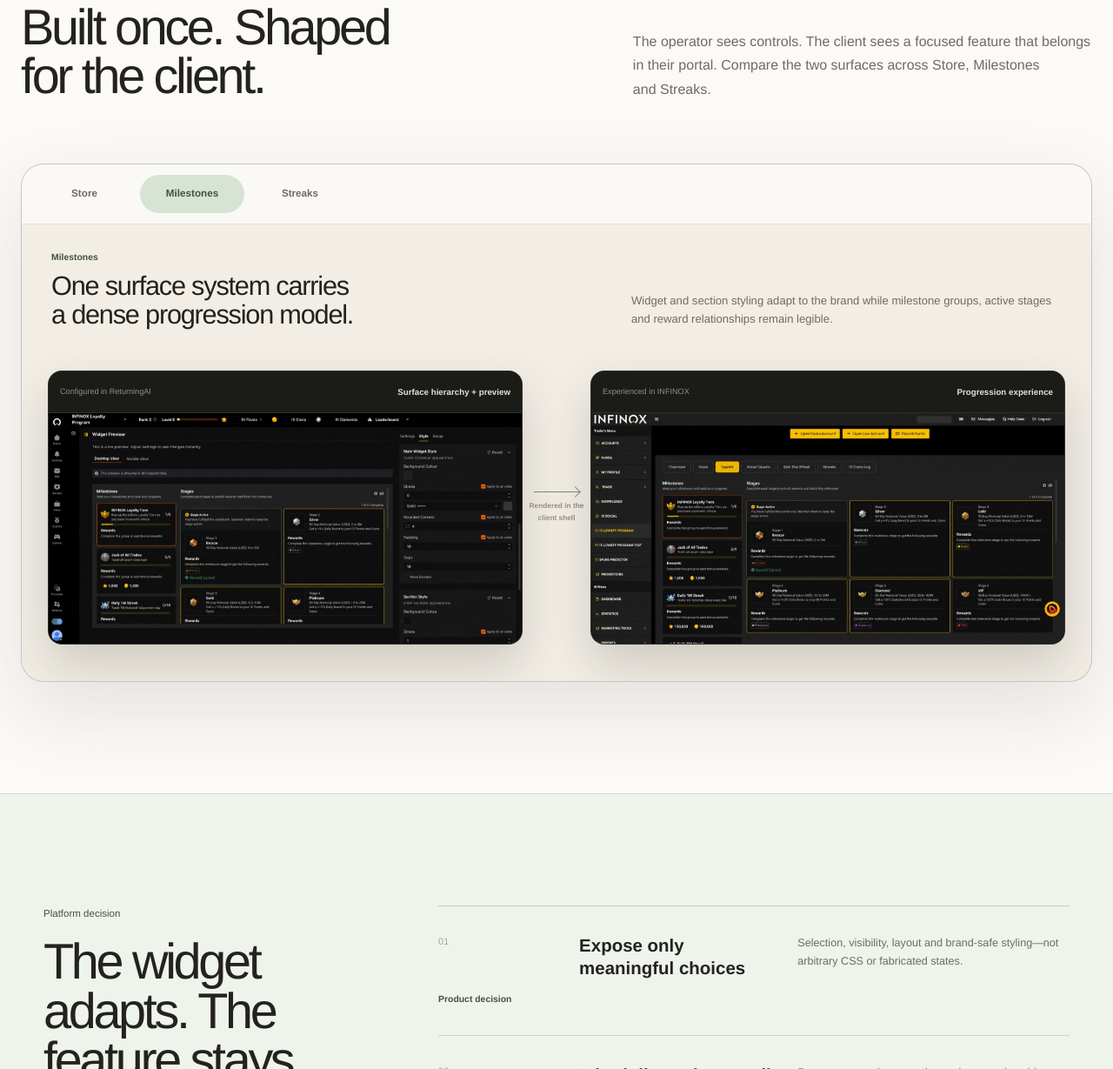
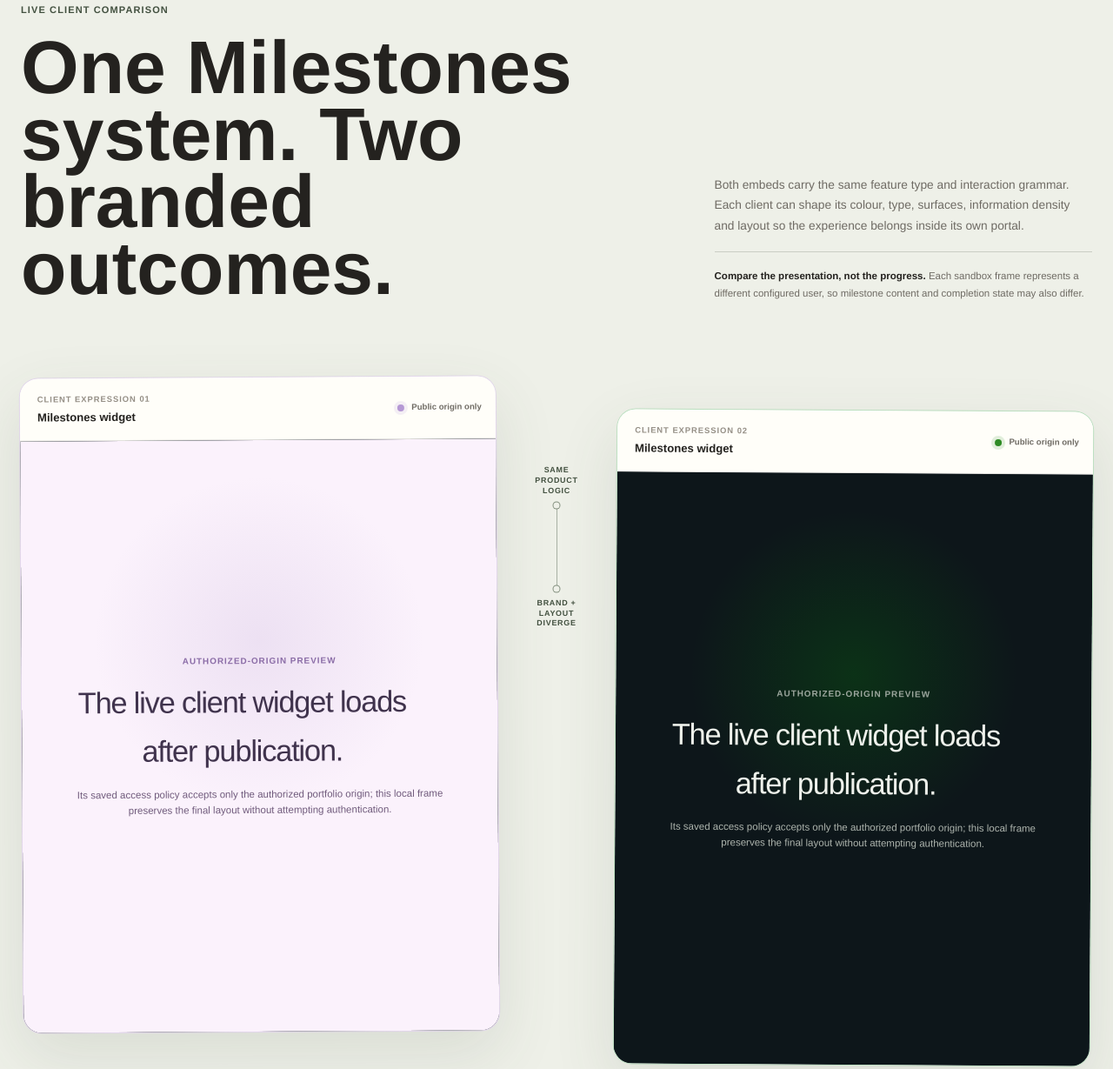
Before and after one commit to hitomisun00/ruitong-portfolio, a plain HTML site: page widgets.html in a window 1280 px wide. Shown: the part 1014-2243 px from the top of the page at 87% size. Drawn offline with Linux system fonts and the light colour scheme.

Commit message:
Compare branded Milestones widgets

```diff
--- /dev/null
+++ b/milestone-widget-compare.css
@@ -0,0 +1,381 @@
+:root {
+  --milestone-widget-height: clamp(680px, 72svh, 900px);
+}
+
+.milestone-compare-story {
+  position: relative;
+  overflow: clip;
+  background: #eef0e8;
+}
+
+.milestone-compare-story::before {
+  position: absolute;
+  inset: 0 0 auto;
+  height: 1px;
+  background: linear-gradient(90deg, transparent, rgba(57, 66, 53, .23) 18%, rgba(57, 66, 53, .23) 82%, transparent);
+  content: "";
+}
+
+.milestone-compare-head {
+  display: grid;
+  grid-template-columns: minmax(0, 1.12fr) minmax(300px, .7fr);
+  gap: clamp(44px, 8vw, 130px);
+  align-items: end;
+  margin-bottom: clamp(44px, 7vw, 86px);
+}
+
+.milestone-compare-head > div:first-child > p {
+  margin-bottom: 18px;
+  color: var(--widget-sage-ink);
+  font-size: .69rem;
+  font-weight: 720;
+  letter-spacing: .1em;
+  text-transform: uppercase;
+}
+
+.milestone-compare-head h2 {
+  max-width: 880px;
+  font-size: clamp(3rem, 6.7vw, 6.9rem);
+  line-height: .9;
+}
+
+.milestone-compare-head > div:last-child > p {
+  color: var(--muted);
+  font-size: .86rem;
+  line-height: 1.7;
+}
+
+.milestone-compare-head__note {
+  margin-top: 18px;
+  padding-top: 18px;
+  border-top: 1px solid rgba(57, 66, 53, .2);
+  font-size: .72rem !important;
+}
+
+.milestone-compare-head__note strong { color: var(--ink); }
+
+.milestone-compare {
+  display: grid;
+  grid-template-columns: minmax(0, 1fr) 78px minmax(0, 1fr);
+  gap: clamp(12px, 2.2vw, 34px);
+  align-items: start;
+}
+
+.milestone-portal {
+  min-width: 0;
+  overflow: hidden;
+  border: 1px solid rgba(36, 34, 31, .18);
+  border-radius: 22px;
+  background: #fdfcf8;
+  box-shadow: 0 26px 70px rgba(67, 81, 64, .12), 0 1px 0 rgba(255, 255, 255, .9) inset;
+}
+
+.milestone-portal--one {
+  border-color: rgba(181, 152, 212, .38);
+  transform: rotate(-.35deg);
+}
+
+.milestone-portal--two {
+  border-color: rgba(0, 143, 36, .26);
+  transform: translateY(38px) rotate(.35deg);
+}
+
+.milestone-portal__bar {
+  display: flex;
+  justify-content: space-between;
+  align-items: center;
+  gap: 18px;
+  min-height: 72px;
+  padding: 13px 16px 13px 20px;
+  border-bottom: 1px solid rgba(36, 34, 31, .13);
+  background: rgba(255, 254, 250, .92);
+}
+
+.milestone-portal__bar > div { display: grid; gap: 3px; }
+
+.milestone-portal__bar > div > span {
+  color: var(--faint);
+  font-size: .59rem;
+  font-weight: 720;
+  letter-spacing: .1em;
+  text-transform: uppercase;
+}
+
+.milestone-portal__bar > div > strong {
+  font-size: .82rem;
+  font-weight: 620;
+}
+
+.milestone-portal__state {
+  display: inline-flex;
+  align-items: center;
+  gap: 8px;
+  max-width: 180px;
+  color: var(--muted);
+}
+
+.milestone-portal__state i {
+  width: 8px;
+  height: 8px;
+  flex: 0 0 auto;
+  border-radius: 50%;
+  background: #ae8c43;
+  box-shadow: 0 0 0 4px rgba(174, 140, 67, .13);
+}
+
+.milestone-portal__state b {
+  overflow: hidden;
+  font-size: .6rem;
+  font-weight: 640;
+  line-height: 1.3;
+  text-overflow: ellipsis;
+  white-space: nowrap;
+}
+
+.milestone-portal__state[data-state="ready"] i {
+  background: #4f8a55;
+  box-shadow: 0 0 0 4px rgba(79, 138, 85, .13);
+}
+
+.milestone-portal__state[data-state="error"] i {
+  background: #b94f43;
+  box-shadow: 0 0 0 4px rgba(185, 79, 67, .13);
+}
+
+.milestone-portal--one .milestone-portal__state i {
+  background: #b598d4;
+  box-shadow: 0 0 0 4px rgba(181, 152, 212, .15);
+}
+
+.milestone-portal--two .milestone-portal__state i {
+  background: #2e8b24;
+  box-shadow: 0 0 0 4px rgba(46, 139, 36, .14);
+}
+
+.milestone-portal .milestone-portal__state[data-state="error"] i {
+  background: #b94f43;
+  box-shadow: 0 0 0 4px rgba(185, 79, 67, .13);
+}
+
+.milestone-widget-viewport {
+  height: var(--milestone-widget-height);
+  min-height: 680px;
+  overflow: auto;
+  overscroll-behavior: contain;
+  background: #172029;
+  scrollbar-color: rgba(255, 255, 255, .35) transparent;
+  scrollbar-width: thin;
+}
+
+.milestone-widget-viewport:focus-visible {
+  outline: 3px solid var(--widget-sage-ink);
+  outline-offset: -3px;
+}
+
+.milestone-widget-container {
+  position: relative;
+  width: 100%;
+  min-height: var(--milestone-widget-height);
+  --dark-accent-1: rgb(0, 248, 0);
+  --dark-background-5: rgb(15, 24, 32);
+  --dark-text-4: rgb(255, 255, 255);
+  --light-accent-1: rgb(61, 157, 58);
+  --light-background-5: rgb(225, 232, 222);
+  --light-text-4: rgb(20, 23, 20);
+}
+
+.milestone-portal--one .milestone-widget-container {
+  --dark-accent-1: #b598d4;
+  --dark-background-5: #342d42;
+  --dark-text-4: #cfbed9;
+  --light-accent-1: #a88cc2;
+  --light-background-5: #fbf2fc;
+  --light-text-4: #655470;
+}
+
+.milestone-portal--two .milestone-widget-container {
+  --dark-accent-1: rgb(0, 230, 0);
+  --dark-background-5: #1f2831;
+  --dark-text-4: #a7abab;
+  --light-accent-1: rgb(46, 139, 36);
+  --light-background-5: rgb(218, 229, 218);
+  --light-text-4: rgb(82, 83, 83);
+}
+
+.milestone-widget-container > iframe {
+  display: block;
+  width: 100% !important;
+  min-height: var(--milestone-widget-height);
+  border: 0;
+}
+
+.milestone-widget-loader {
+  position: absolute;
+  inset: 0;
+  z-index: 10;
+  display: grid;
+  place-items: center;
+  min-height: var(--milestone-widget-height);
+  padding: 24px;
+  color: var(--dark-accent-1, #fff);
+  background: var(--dark-background-5, #172029);
+}
+
+.milestone-portal--one .milestone-widget-loader {
+  color: var(--light-accent-1, #a88cc2);
+  background: var(--light-background-5, #fbf2fc);
+}
+
+.milestone-widget-loader__content {
+  display: grid;
+  justify-items: center;
+  gap: 15px;
+  color: inherit;
+  font-size: .74rem;
+  font-weight: 640;
+}
+
+.milestone-widget-loader__content i {
+  width: 34px;
+  height: 34px;
+  border: 3px solid rgba(255, 255, 255, .2);
+  border-top-color: currentColor;
+  border-radius: 50%;
+  animation: milestone-spin .8s linear infinite;
+}
+
+.milestone-widget-origin-note {
+  display: grid;
+  place-content: center;
+  min-height: var(--milestone-widget-height);
+  padding: 34px;
+  color: #eef1eb;
+  text-align: center;
+  background: radial-gradient(circle at 50% 34%, rgba(118, 141, 107, .2), transparent 36%), #171d1a;
+}
+
+.milestone-widget-origin-note span {
+  color: #9da79e;
+  font-size: .62rem;
+  font-weight: 720;
+  letter-spacing: .1em;
+  text-transform: uppercase;
+}
+
+.milestone-widget-origin-note strong {
+  max-width: 390px;
+  margin-top: 13px;
+  font-size: clamp(1.35rem, 3vw, 2.15rem);
+  font-weight: 560;
+  letter-spacing: -.035em;
+}
+
+.milestone-widget-origin-note p {
+  max-width: 430px;
+  margin: 13px auto 0;
+  color: #aeb5ae;
+  font-size: .72rem;
+  line-height: 1.6;
+}
+
+.milestone-portal--one .milestone-widget-origin-note {
+  color: #40334d;
+  background: radial-gradient(circle at 50% 34%, rgba(180, 155, 205, .2), transparent 36%), #fbf2fc;
+}
+
+.milestone-portal--one .milestone-widget-origin-note span { color: #8b6da7; }
+.milestone-portal--one .milestone-widget-origin-note p { color: #705b7c; }
+
+.milestone-portal--two .milestone-widget-origin-note {
+  background: radial-gradient(circle at 50% 34%, rgba(0, 248, 0, .12), transparent 36%), #0d161a;
+}
+
+.milestone-compare__spine {
+  display: grid;
+  justify-items: center;
+  gap: 11px;
+  padding-top: 102px;
+  color: var(--widget-sage-ink);
+  text-align: center;
+}
+
+.milestone-compare__spine span,
+.milestone-compare__spine b {
+  max-width: 78px;
+  font-size: .56rem;
+  font-weight: 720;
+  line-height: 1.3;
+  letter-spacing: .08em;
+  text-transform: uppercase;
+}
+
+.milestone-compare__spine i {
+  position: relative;
+  width: 1px;
+  height: 96px;
+  background: rgba(72, 91, 69, .42);
+}
+
+.milestone-compare__spine i::before,
+.milestone-compare__spine i::after {
+  position: absolute;
+  left: 50%;
+  width: 7px;
+  height: 7px;
+  border: 1px solid rgba(72, 91, 69, .64);
+  border-radius: 50%;
+  background: #eef0e8;
+  content: "";
+  transform: translate(-50%, -50%);
+}
+
+.milestone-compare__spine i::after { top: 100%; }
+
+.milestone-compare-footnote,
+.milestone-compare-fallback {
+  max-width: 780px;
+  margin: 58px auto 0;
+  color: var(--faint);
+  font-size: .7rem;
+  line-height: 1.55;
+  text-align: center;
+}
+
+.milestone-compare-fallback {
+  margin-top: 24px;
+  color: var(--muted);
+}
+
+@keyframes milestone-spin { to { transform: rotate(360deg); } }
+
+@media (max-width: 1020px) {
+  .milestone-compare-head { grid-template-columns: 1fr; gap: 26px; }
+  .milestone-compare-head > div:last-child { max-width: 690px; }
+  .milestone-compare { grid-template-columns: 1fr; gap: 24px; }
+  .milestone-portal--one, .milestone-portal--two { transform: none; }
+  .milestone-compare__spine { grid-template-columns: auto minmax(80px, 180px) auto; justify-content: center; align-items: center; padding: 0; }
+  .milestone-compare__spine span, .milestone-compare__spine b { max-width: 110px; }
+  .milestone-compare__spine i { width: 100%; height: 1px; }
+  .milestone-compare__spine i::before { top: 50%; left: 0; }
+  .milestone-compare__spine i::after { top: 50%; left: 100%; }
+}
+
+@media (max-width: 540px) {
+  :root { --milestone-widget-height: 720px; }
+  .milestone-compare-head h2 { font-size: clamp(2.65rem, 13vw, 3.65rem); }
+  .milestone-portal { border-radius: 17px; }
+  .milestone-portal__bar { align-items: flex-start; min-height: 86px; padding: 13px 14px; }
+  .milestone-portal__state { max-width: 116px; padding-top: 2px; }
+  .milestone-portal__state b { white-space: normal; }
+  .milestone-widget-viewport { min-height: 720px; }
+  .milestone-compare__spine { grid-template-columns: 1fr; gap: 7px; }
+  .milestone-compare__spine i { width: 1px; height: 36px; }
+  .milestone-compare__spine i::before { top: 0; left: 50%; }
+  .milestone-compare__spine i::after { top: 100%; left: 50%; }
+  .milestone-compare-footnote { margin-top: 36px; text-align: left; }
+}
+
+@media (prefers-reduced-motion: reduce) {
+  .milestone-portal--one, .milestone-portal--two { transform: none; }
+  .milestone-widget-loader__content i { animation: none; }
+}
--- /dev/null
+++ b/milestone-widget-compare.js
@@ -0,0 +1,103 @@
+(() => {
+  const widgetOrigin = 'https://sgtr-eks-widgets.genesiv.org';
+  const publicHost = 'ruitong-portfolio26.vercel.app';
+  const portals = Array.from(document.querySelectorAll('[data-milestone-widget]'));
+  if (!portals.length) return;
+
+  const instances = new Map();
+
+  const setStatus = (instance, state, message) => {
+    instance.status.dataset.state = state;
+    const copy = instance.status.querySelector('b');
+    if (copy) copy.textContent = message;
+  };
+
+  const renderOriginNote = (instance, heading, copy) => {
+    instance.container.replaceChildren();
+    const note = document.createElement('div');
+    note.className = 'milestone-widget-origin-note';
+    const label = document.createElement('span');
+    label.textContent = 'Authorized-origin preview';
+    const title = document.createElement('strong');
+    title.textContent = heading;
+    const body = document.createElement('p');
+    body.textContent = copy;
+    note.append(label, title, body);
+    instance.container.append(note);
+  };
+
+  const renderLoader = instance => {
+    instance.container.replaceChildren();
+    const loader = document.createElement('div');
+    loader.className = 'widget-loader milestone-widget-loader';
+    loader.dataset.loaderType = 'css';
+    loader.dataset.loadingBackground = `var(--${instance.theme}-background-5)`;
+    loader.innerHTML = '<div class="milestone-widget-loader__content"><i aria-hidden="true"></i><span>Loading Milestones widget…</span></div>';
+    instance.container.append(loader);
+  };
+
+  const mount = instance => {
+    renderLoader(instance);
+    setStatus(instance, 'loading', 'Authenticating sandbox');
+
+    const script = document.createElement('script');
+    script.src = `${widgetOrigin}/widget-loader.js`;
+    script.dataset.widgetId = instance.widgetId;
+    script.dataset.widgetType = 'custom';
+    script.dataset.container = instance.container.id;
+    script.dataset.email = instance.email;
+    script.dataset.theme = instance.theme;
+    script.dataset.width = '100%';
+    script.dataset.height = '760px';
+    script.dataset.apiUrl = widgetOrigin;
+    script.dataset.widgetUrl = `${widgetOrigin}/custom-widget`;
+    script.dataset.autoRefresh = 'true';
+    script.dataset.debug = 'false';
+    script.addEventListener('error', () => {
+      setStatus(instance, 'error', 'Loader unavailable');
+      renderOriginNote(instance, 'The remote widget could not be reached.', 'The comparison copy remains available while the external sandbox is offline.');
+    });
+    document.body.append(script);
+  };
+
+  portals.forEach(portal => {
+    const widgetId = portal.dataset.widgetId;
+    const container = portal.querySelector('.milestone-widget-container');
+    const status = document.getElementById(container?.dataset.statusId || '');
+    const email = portal.dataset.demoEmail?.trim() || '';
+    const theme = portal.dataset.theme === 'light' ? 'light' : 'dark';
+    if (!widgetId || !container || !status) return;
+
+    const instance = { widgetId, container, status, email, theme };
+    instances.set(container.id, instance);
+
+    if (window.location.protocol !== 'https:' || window.location.hostname !== publicHost) {
+      setStatus(instance, 'idle', 'Public origin only');
+      renderOriginNote(instance, 'The live client widget loads after publication.', 'Its saved access policy accepts only the authorized portfolio origin; this local frame preserves the final layout without attempting authentication.');
+      return;
+    }
+
+    if (!email) {
+      setStatus(instance, 'error', 'Demo identity needed');
+      renderOriginNote(instance, 'The embed is ready for its public demo identity.', 'A Simple Embed user identifier must be added before this widget can authenticate on the published portfolio.');
+      return;
+    }
+
+    mount(instance);
+  });
+
+  window.addEventListener('message', event => {
+    if (event.origin !== widgetOrigin || !event.data) return;
+    const instance = instances.get(event.data.containerId);
+    if (!instance || event.data.widgetId !== instance.widgetId) return;
+
+    if (event.data.type === 'WIDGET_READY') {
+      setStatus(instance, 'ready', 'Live and interactive');
+      return;
+    }
+
+    if (event.data.type === 'WIDGET_ERROR') {
+      setStatus(instance, 'error', 'Sandbox unavailable');
+    }
+  });
+})();
--- a/widgets.html
+++ b/widgets.html
@@ -10,14 +10,14 @@
   <link rel="preconnect" href="https://sgtr-eks-widgets.genesiv.org" crossorigin>
   <link rel="stylesheet" href="case-system.css">
   <link rel="stylesheet" href="widgets.css">
-  <link rel="stylesheet" href="store-widget-embed.css">
+  <link rel="stylesheet" href="milestone-widget-compare.css">
 </head>
 <body class="widgets-case">
   <a class="skip-link" href="#content">Skip to case study</a>
 
   <nav class="site-nav" aria-label="Portfolio navigation">
     <a class="site-nav__brand" href="returning-ai.html" aria-label="Returning.AI project index"><span class="site-nav__mark" aria-hidden="true"></span><span>Returning.AI / Widgets</span></a>
-    <div class="site-nav__links"><a href="#client-use">In use</a><a href="#system">System</a><a href="#figma">Figma</a><a href="#workflow">AI workflow</a><a class="back-link" href="index.html">← Portfolio</a></div>
+    <div class="site-nav__links"><a href="#brand-compare">Live compare</a><a href="#client-use">In use</a><a href="#system">System</a><a href="#figma">Figma</a><a href="#workflow">AI workflow</a><a class="back-link" href="index.html">← Portfolio</a></div>
   </nav>
 
   <main id="content">
@@ -26,7 +26,7 @@
         <p class="case-context">Originator · Product design · Working implementation</p>
         <h1>One product feature. Any client portal.</h1>
         <p class="widget-hero__lead">I designed a modular widget platform that turns existing features into configurable, brand-ready experiences without duplicating their logic. Then I built an AI-assisted workflow to draft the next control model.</p>
-        <div class="widget-hero__actions"><a class="primary-action" href="#client-use">See it in use</a><a class="quiet-action" href="#figma">Explore the original design</a></div>
+        <div class="widget-hero__actions"><a class="primary-action" href="#brand-compare">Compare the live widgets</a><a class="quiet-action" href="#figma">Explore the original design</a></div>
       </div>
 
       <div class="layer-stage" data-layer-stack data-active-layer="experience">
@@ -55,6 +55,36 @@
     </header>
 
     <div class="case-provenance shell shell--wide"><span aria-hidden="true"></span><p><strong>Scope and evidence.</strong> I originated the concept, designed the system and built the working local implementation; Wai Yan reviewed the code. The screenshots verify visible product states, not rollout, adoption or business impact. Client-identifying account details have been removed.</p></div>
+
+    <section class="case-section milestone-compare-story" id="brand-compare" aria-labelledby="brand-compare-title">
+      <div class="shell shell--wide">
+        <div class="milestone-compare-head">
+          <div><p>Live client comparison</p><h2 id="brand-compare-title">One Milestones system. Two branded outcomes.</h2></div>
+          <div><p>Both embeds carry the same feature type and interaction grammar. Each client can shape its colour, type, surfaces, information density and layout so the experience belongs inside its own portal.</p><p class="milestone-compare-head__note"><strong>Compare the presentation, not the progress.</strong> Each sandbox frame represents a different configured user, so milestone content and completion state may also differ.</p></div>
+        </div>
+
+        <div class="milestone-compare" aria-label="Side-by-side live Milestones widget comparison">
+          <article class="milestone-portal milestone-portal--one" data-milestone-widget data-widget-id="NmFjNDYzYWIwN2UzYmM0ZmNhNzgwNzI3" data-theme="light" data-demo-email="ruitong@returning.ai">
+            <header class="milestone-portal__bar"><div><span>Client expression 01</span><strong>Milestones widget</strong></div><span class="milestone-portal__state" id="milestone-status-one" data-state="idle" role="status" aria-live="polite"><i aria-hidden="true"></i><b>Preparing live frame</b></span></header>
+            <div class="milestone-widget-viewport" tabindex="0" role="region" aria-label="Scrollable first client Milestones widget">
+              <div class="milestone-widget-container" id="returning-ai-widget-NmFjNDYzYWIwN2UzYmM0ZmNhNzgwNzI3" data-status-id="milestone-status-one"></div>
+            </div>
+          </article>
+
+          <div class="milestone-compare__spine" aria-hidden="true"><span>Same product logic</span><i></i><b>Brand + layout diverge</b></div>
+
+          <article class="milestone-portal milestone-portal--two" data-milestone-widget data-widget-id="NmFjNTE0NjkxODk5ODM2MGI3MTQ3M2E2" data-theme="dark" data-demo-email="ruitong@returning.ai">
+            <header class="milestone-portal__bar"><div><span>Client expression 02</span><strong>Milestones widget</strong></div><span class="milestone-portal__state" id="milestone-status-two" data-state="idle" role="status" aria-live="polite"><i aria-hidden="true"></i><b>Preparing live frame</b></span></header>
+            <div class="milestone-widget-viewport" tabindex="0" role="region" aria-label="Scrollable second client Milestones widget">
+              <div class="milestone-widget-container" id="returning-ai-widget-NmFjNTE0NjkxODk5ODM2MGI3MTQ3M2E2" data-status-id="milestone-status-two"></div>
+            </div>
+          </article>
+        </div>
+
+        <noscript><p class="milestone-compare-fallback">The live comparison requires JavaScript. The surrounding case study still documents how the same Milestones feature becomes two independently branded client experiences.</p></noscript>
+        <p class="milestone-compare-footnote">Live sandbox evidence · The embeds demonstrate configuration and portable delivery. They do not establish adoption, business impact or production usage by either client.</p>
+      </div>
+    </section>
 
     <section class="case-section client-use" id="client-use" aria-labelledby="client-title"><div class="shell shell--wide">
       <div class="section-lead"><h2 id="client-title">Built once. Shaped for the client.</h2><p>The operator sees controls. The client sees a focused feature that belongs in their portal. Compare the two surfaces across Store, Milestones and Streaks.</p></div>
@@ -87,25 +117,6 @@
       <div class="system-story__copy"><p>Platform decision</p><h2 id="system-title">The widget adapts. The feature stays in charge.</h2><p>Clients need flexibility, but copying feature values into every embed would create a second source of truth. I separated product authority from presentation.</p></div>
       <ol class="system-chain" aria-label="Product decision to user outcome"><li><span>Product decision</span><strong>Expose only meaningful choices</strong><p>Selection, visibility, layout and brand-safe styling—not arbitrary CSS or fabricated states.</p></li><li><span>System behavior</span><strong>Inherit live values until an override exists</strong><p>Reset removes the exception and returns the widget to the current feature value.</p></li><li><span>User outcome</span><strong>A client-ready experience without logic drift</strong><p>The portal can look native while eligibility, progress and rewards keep their original meaning.</p></li></ol>
     </div></section>
-
-    <section class="case-section live-widget-story live-widget-section" id="live-store-widget" aria-labelledby="live-widget-title">
-      <div class="shell shell--wide">
-        <div class="section-lead live-widget-section__head">
-          <div><p>Live delivery proof</p><h2 id="live-widget-title">The same Store feature, delivered as a real portable widget.</h2></div>
-          <div><p>This is the TR5 Store Simple Embed previously verified on the public portfolio origin. The loader authenticates the shared sandbox, creates the iframe and keeps the widget session alive inside this page.</p><p><strong>Testing boundary:</strong> the catalogue contains internal test content. It demonstrates the embed contract—not customer data, production adoption or a completed purchase flow.</p></div>
-        </div>
-
-        <div class="live-widget-status" id="live-widget-status" data-state="loading" role="status" aria-live="polite">
-          <span class="live-widget-status__dot" aria-hidden="true"></span>
-          <div><span class="live-widget-status__label">TR5 sandbox · Simple Embed</span><p class="live-widget-status__copy">Connecting to the live Store widget…</p></div>
-        </div>
-
-        <div class="live-widget-frame" aria-label="Embedded TR5 Store widget">
-          <div id="returning-ai-widget-NjlmMzJiZTk3MjMzMzkwZjVhYzQzNzk1"></div>
-        </div>
-        <p class="live-widget-footnote">The sandbox identity is supplied automatically for this prototype. Browsing and form exploration are intended; please do not complete a purchase.</p>
-      </div>
-    </section>
 
     <section class="case-section figma-origin" id="figma" aria-labelledby="figma-title"><div class="shell shell--wide">
       <div class="section-lead section-lead--wide"><h2 id="figma-title">The original design covered every reasonable client request. That was the clue.</h2><p>The Milestones configurator was intentionally granular: choose groups, arrange stages, reveal conditions and rewards, change surfaces, and define the loading state. It solved client variation—but rebuilding that logic for every feature took too long.</p></div>
@@ -142,6 +153,6 @@
 
   <footer class="site-footer"><div class="shell"><span>Rui Tong · Product designer · Singapore</span><a href="index.html">Return to the workbench ↑</a></div></footer>
   <script src="widgets.js" defer></script>
-  <script src="store-widget-embed.js" defer></script>
+  <script src="milestone-widget-compare.js" defer></script>
 </body>
 </html>
```
